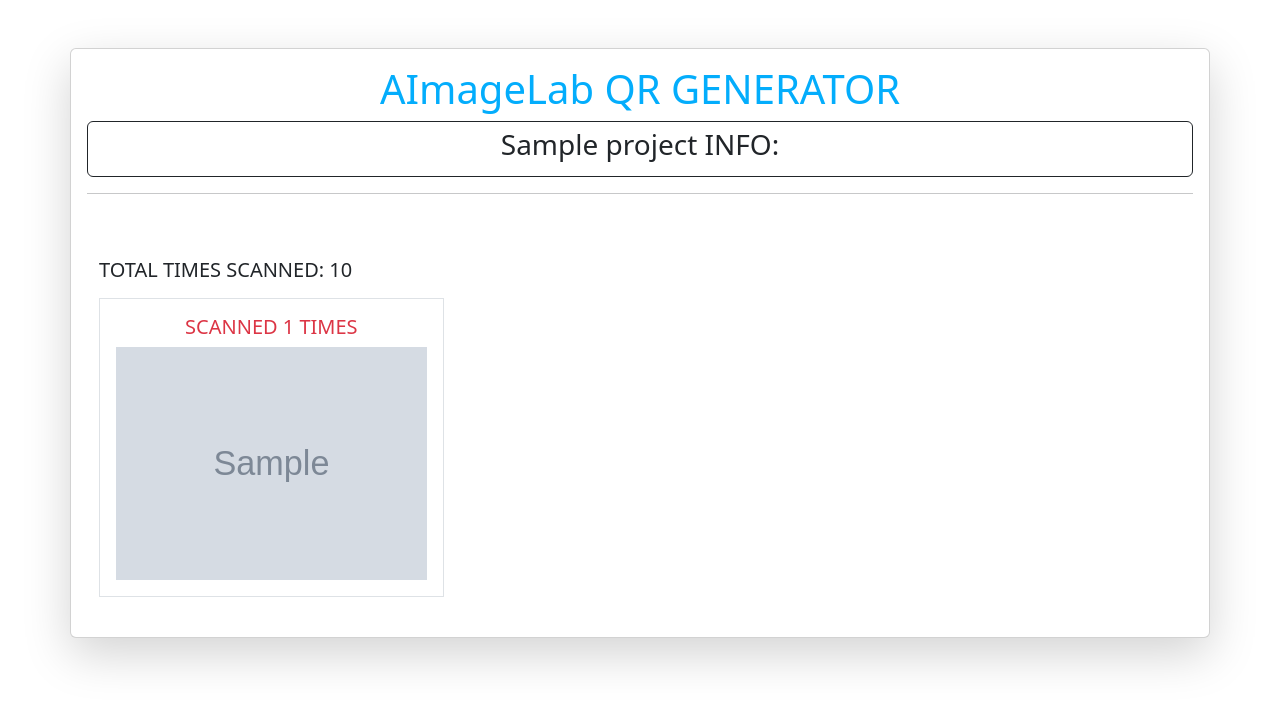
After one commit to riccardovecchi0101/QrGenerator, a Django app: page /1/project_info in a window 1280 px wide. The commit adds this page. Shown: the top 706 px of the page. Run offline with Django 5.2, Linux system fonts and the light colour scheme; tables that the repository leaves empty hold one stand-in row (values such as "Sample post"); grey boxes marked "Sample" are stand-in pictures; parts of the project's set-up code (start-up, migrations or seed data) failed here and were passed over; some libraries are stand-ins or nearby versions.

Commit message:
project info page

```diff
--- a/QrGenerator/Authentication/models.py
+++ b/QrGenerator/Authentication/models.py
@@ -1,2 +1,6 @@
 from django.db import models
-from django.contrib.auth.models import User
+from django.contrib.auth.models import User, AbstractUser
+
+
+class CustomUser(AbstractUser):
+    is_email_verified = models.BooleanField(default=False)
--- a/QrGenerator/Authentication/urls.py
+++ b/QrGenerator/Authentication/urls.py
@@ -7,5 +7,6 @@ app_name = 'authentication'
 # Define URL patterns
 urlpatterns = [
     path('login/', views.login_page, name='login'),  # Login page
-    path('register/', views.register_page, name='register'),  # Registration page
+    path('register/', views.register_page, name='register'),  # Registration pag
+    path('verify-email/<uidb64>/<token>/', views.verify_email, name='verify_email'),
 ]
--- a/QrGenerator/QrGenerator/urls.py
+++ b/QrGenerator/QrGenerator/urls.py
@@ -22,7 +22,7 @@ from django.conf.urls.static import static
 urlpatterns = [
     path('admin/', admin.site.urls),
     path('auth/', include('Authentication.urls')),
-    path('', include('mainApp.urls'))
+    path('', include('mainApp.urls')),
 ]
 
 if settings.DEBUG:
--- /dev/null
+++ b/QrGenerator/mainApp/Templates/project_info.html
@@ -0,0 +1,66 @@
+
+<!DOCTYPE html>
+<html lang="en">
+<head>
+    {% load static %}
+    <meta charset="UTF-8">
+    <meta name="viewport" content="width=device-width, initial-scale=1.0">
+    <title>{{project.title}} info</title>
+        <link href="https://cdn.jsdelivr.net/npm/bootstrap@5.3.0-alpha3/dist/css/bootstrap.min.css"
+     rel="stylesheet" integrity="sha384-KK94CHFLLe+nY2dmCWGMq91rCGa5gtU4mk92HdvYe+M/SXH301p5ILy+dN9+nJOZ" crossorigin="anonymous">
+</head>
+
+  <style>
+    .card-content {
+      display: flex;
+      flex-direction: column;
+      align-items: center;
+      justify-content: center;
+      height: 100%;
+    }
+    .border {
+      border: 1px solid #ddd;
+      padding: 15px;
+    }
+    .image-container {
+      text-align: center;
+    }
+    .image-container img {
+      max-width: 100%;
+      height: auto;
+    }
+  </style>
+
+
+
+<body>
+    <div class="container mt-5 card p-3 shadow-lg ">
+            <h1 style="text-align: center;"><span style="color: #03adfc;">AImageLab QR GENERATOR</span></h1>
+            <button class="btn btn-outline-dark"><h3>{{project.title}} INFO: </h3></button>
+            <hr>
+            <div class="container mt-5">
+                <h5 class="mb-3"> TOTAL TIMES SCANNED: {{ project.total_times_scanned }}</h5>
+                <div class="row">
+                  {% for qr in project_qrs %}
+                    <div class="col-md-4 mb-4 d-flex fixed-width-col">
+                      <div class="p-3 border card-content">
+                        <h5 class="text-danger">SCANNED {{ qr.times_scanned }} TIMES</h5>
+                        <div class="image-container">
+                          <img class="img-fluid" src="{{ qr.image.url }}" alt="QR Code">
+                        </div>
+                      </div>
+                    </div>
+                  {% endfor %}
+                </div>
+              </div>
+        </div>
+    </div>
+
+
+
+<script src="{% static 'script.js' %}"></script>
+
+
+</body>
+
+</html>
--- a/QrGenerator/mainApp/models.py
+++ b/QrGenerator/mainApp/models.py
@@ -3,9 +3,10 @@ from django.conf import settings
 from django.contrib.auth.models import User
 from django_resized import ResizedImageField
 
+
 class Profile(models.Model):
     user = models.OneToOneField(
-        User,
+        settings.AUTH_USER_MODEL,
         on_delete=models.PROTECT,
         primary_key=True,
     )
--- a/QrGenerator/mainApp/urls.py
+++ b/QrGenerator/mainApp/urls.py
@@ -13,5 +13,6 @@ urlpatterns = [
     path('qr/<int:project_id>/', views.create_qr, name='create_qr'),
     path('qr/<int:project_id>/maker/', views.qr_maker, name='qr_maker'),
     path('qr/<int:qr_id>/deleter', views.qr_deleter, name='qr_deleter'),
-    path('qr/<int:project_id>/redirect_to_site', views.redirect_to_site, name='real_site')
+    path('qr/<int:project_id>/<int:qr_id>/redirect_to_site', views.redirect_to_site, name='real_site'),
+    path('<int:project_id>/project_info', views.project_info, name='project_info')
 ]
--- a/QrGenerator/mainApp/views.py
+++ b/QrGenerator/mainApp/views.py
@@ -16,6 +16,7 @@ from PIL import Image, ImageDraw, ImageFont
 
 def home_page(request):
     return render(request, "home.html")
+
 
 
 def logout_view(request):
@@ -112,6 +113,7 @@ def create_qr(request, project_id):
 def qr_maker(request, project_id):
     print("entered qrmaker view")
     project = get_object_or_404(Project, id=project_id)
+    qr_instance = Qr(project=project)
 
     if request.method == 'POST':
         fg_color = request.POST.get('fg_color')
@@ -123,10 +125,11 @@ def qr_maker(request, project_id):
         color = request.POST.get('LabelColor')
 
         if not preview:
-            link = reverse('mainApp:real_site', kwargs={'project_id': project_id})
+            qr_instance.save()
+            link = reverse('mainApp:real_site', kwargs={'project_id': project_id, 'qr_id': qr_instance.id})
             url = request.build_absolute_uri(link)
             site_link = url
-            site_link = project.link
+            #site_link = project.link
 
         else:
             site_link = ''
@@ -186,7 +189,6 @@ def qr_maker(request, project_id):
             response['Content-Disposition'] = 'inline'; filename="qrcode.png"
             return response
 
-        qr_instance = Qr(project=project)
         qr_instance.image.save(image_filename, ContentFile(img_byte_arr.read()), save=True)
 
         project.qr_number += 1
@@ -195,9 +197,15 @@ def qr_maker(request, project_id):
     return redirect("mainApp:hub")
 
 
-def redirect_to_site(request, project_id):
+def redirect_to_site(request, project_id, qr_id):
     project = get_object_or_404(Project, id=project_id)
-    redirect(project.link)
+    project.total_times_scanned += 1
+    project.save()
+
+    qr = get_object_or_404(Qr, id=qr_id)
+    qr.times_scanned += 1
+    qr.save()
+    return redirect(project.link)
 
 
 def qr_deleter(request, qr_id):
@@ -212,11 +220,14 @@ def qr_deleter(request, qr_id):
     return render(request, 'hub.html')
 
 
-def real_site(request, project_id):
+def project_info(request, project_id):
     project = get_object_or_404(Project, id=project_id)
-    project.total_times_scanned += 1
-    project.save()
-    return redirect(project.link)
+    qr_list = []
+    for qr in Qr.objects.filter(project=project):
+        qr_list.append(qr)
+
+    return render(request, 'project_info.html', context={'project':project, 'project_qrs':qr_list})
+
 
 
 
```
Also changed, not shown: QrGenerator/Authentication/Templates/login.html (+7 -1 lines), QrGenerator/Authentication/views.py (+66 -2 lines), QrGenerator/QrGenerator/settings.py (+18 -0 lines), QrGenerator/mainApp/Templates/QrMaker.html (+13 -1 lines), QrGenerator/mainApp/Templates/hub.html (+7 -7 lines).
